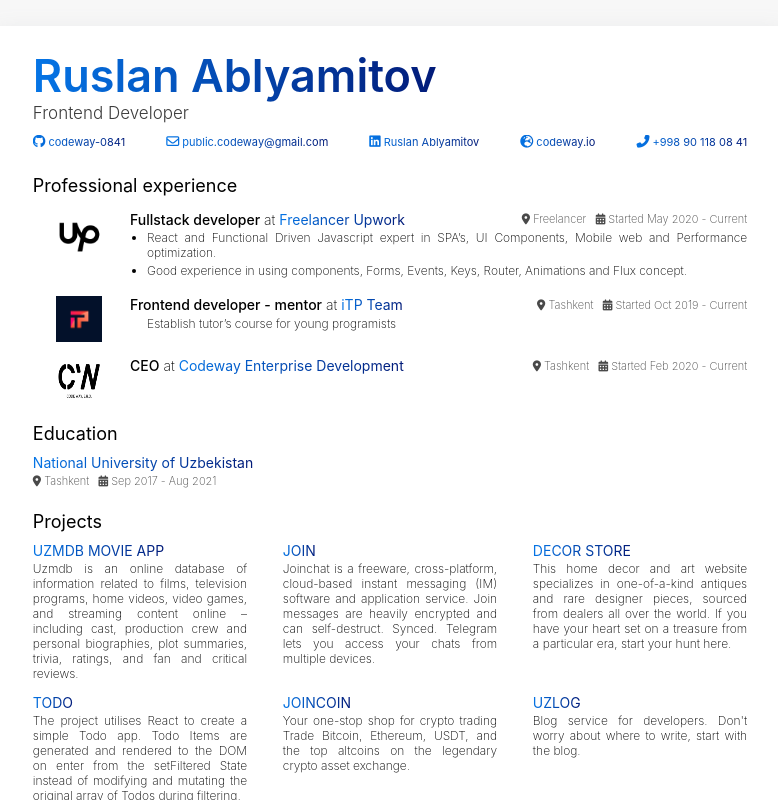
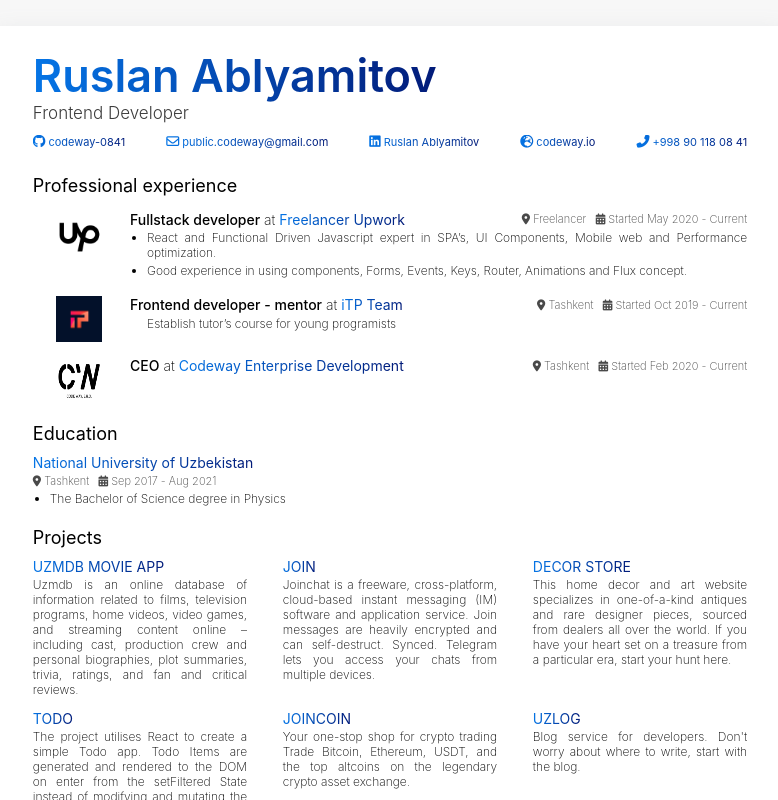
Before and after one commit to codeway-0841/my-resume, a React (Create React App) app: page / in a window 1280 px wide. Shown: the top 800 px of the page, without its empty margins (250-1028 px from the left). Built offline with nearby package versions, Linux system fonts and the light colour scheme.

Commit message:
added description edu

```diff
--- a/src/data.js
+++ b/src/data.js
@@ -62,7 +62,7 @@ const educationData = [
     link: "https://nuu.uz/",
     city: "Tashkent",
     date: "Sep 2017 - Aug 2021",
-    description: [],
+    description: [<li>The Bachelor of Science degree in Physics</li>],
   },
 ];
 
```
